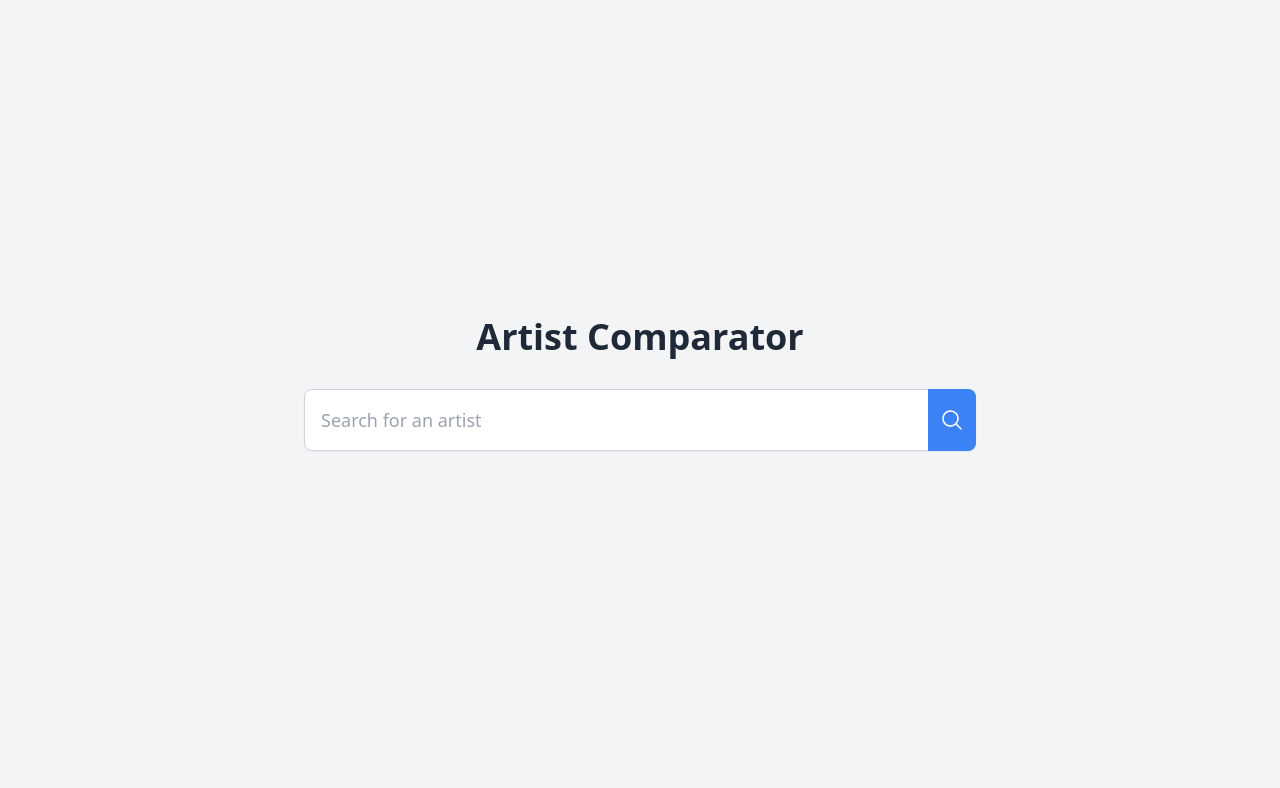
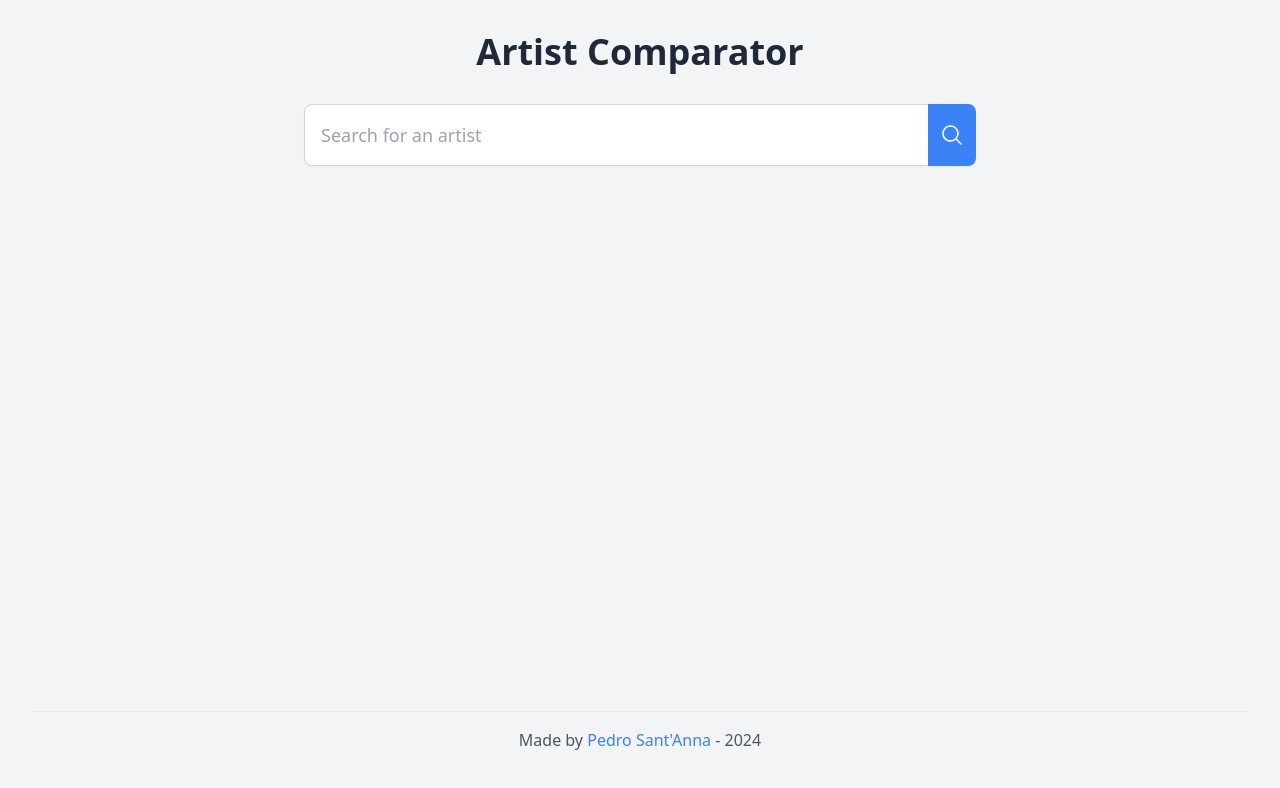
Before and after one commit to pedrosantanna/nextjs-artist-stats, a Next.js app: page / in a window 1280 px wide. Shown: the top 788 px of the page. Built offline with nearby package versions, Linux system fonts and the light colour scheme.

Commit message:
Add footer with GitHub link and signature and fixed tailwind

```diff
--- a/app/components/ArtistComparison.tsx
+++ b/app/components/ArtistComparison.tsx
@@ -1,67 +1,34 @@
-"use client";
+import React from 'react';
 
-import { useState } from 'react';
-import { getSpotifyArtist } from '../lib/spotify';
-import { getDeezerArtist } from '../lib/deezer';
-import ArtistComparison from './components/ArtistComparison';
-import Loader from './components/Loader';
-import { MagnifyingGlassIcon } from '@heroicons/react/24/solid';
+type ArtistProps = {
+  spotifyArtist: any;
+  deezerArtist: any;
+};
 
-export default function Home() {
-  const [searchTerm, setSearchTerm] = useState('');
-  const [spotifyArtist, setSpotifyArtist] = useState<any>(null);
-  const [deezerArtist, setDeezerArtist] = useState<any>(null);
-  const [error, setError] = useState<string | null>(null);
-  const [loading, setLoading] = useState<boolean>(false);
-
-  const handleSearch = async () => {
-    if (!searchTerm.trim()) {
-      setError('Please enter a valid artist name');
-      return;
-    }
-
-    setLoading(true);
-    setError(null);
-    try {
-      const spotify = await getSpotifyArtist(searchTerm);
-      const deezer = await getDeezerArtist(searchTerm);
-      setSpotifyArtist(spotify);
-      setDeezerArtist(deezer);
-    } catch (err: any) {
-      setError(err.message);
-    } finally {
-      setLoading(false);
-    }
-  };
-
+const ArtistComparison: React.FC<ArtistProps> = ({ spotifyArtist, deezerArtist }) => {
   return (
-    <div className="min-h-screen bg-gray-100 flex flex-col items-center justify-center py-8 px-4 sm:px-6 lg:px-8">
-      <h1 className="text-4xl font-bold text-center text-gray-800 mb-8">Artist Comparator</h1>
-      <div className="relative w-full max-w-2xl mb-8">
-        <input
-          type="text"
-          value={searchTerm}
-          onChange={(e) => setSearchTerm(e.target.value)}
-          className="w-full p-4 pr-12 text-lg text-gray-900 bg-white border border-gray-300 rounded-lg shadow-sm focus:outline-none focus:ring-2 focus:ring-blue-500"
-          placeholder="Search for an artist"
+    <div className="grid grid-cols-1 md:grid-cols-2 gap-6">
+      <div className="bg-white p-6 rounded-lg shadow-md">
+        <h2 className="text-2xl font-semibold mb-4 text-gray-800">{spotifyArtist.name} (Spotify)</h2>
+        <img
+          src={spotifyArtist.images[0]?.url}
+          alt={spotifyArtist.name}
+          className="w-full h-auto mb-4 rounded-lg object-cover"
         />
-        <button
-          onClick={handleSearch}
-          className="absolute inset-y-0 right-0 p-3 flex items-center bg-blue-500 text-white rounded-r-lg hover:bg-blue-600 focus:outline-none"
-        >
-          <MagnifyingGlassIcon className="h-6 w-6" />
-        </button>
+        <p className="text-gray-700 mb-2">Followers: <span className="font-bold">{spotifyArtist.followers.total.toLocaleString()}</span></p>
+        <p className="text-gray-700">Popularity: <span className="font-bold">{spotifyArtist.popularity}</span></p>
       </div>
-      {error && <p className="text-red-500 text-center mb-4">{error}</p>}
-      {loading ? (
-        <Loader />
-      ) : (
-        spotifyArtist && deezerArtist && (
-          <div className="w-full max-w-4xl mt-8">
-            <ArtistComparison spotifyArtist={spotifyArtist} deezerArtist={deezerArtist} />
-          </div>
-        )
-      )}
+      <div className="bg-white p-6 rounded-lg shadow-md">
+        <h2 className="text-2xl font-semibold mb-4 text-gray-800">{deezerArtist.name} (Deezer)</h2>
+        <img
+          src={deezerArtist.picture_medium}
+          alt={deezerArtist.name}
+          className="w-full h-auto mb-4 rounded-lg object-cover"
+        />
+        <p className="text-gray-700 mb-2">Followers: <span className="font-bold">{deezerArtist.nb_fan.toLocaleString()}</span></p>
+      </div>
     </div>
   );
-}
+};
+
+export default ArtistComparison;
--- a/app/page.tsx
+++ b/app/page.tsx
@@ -4,6 +4,7 @@ import { useState } from 'react';
 import { getSpotifyArtist } from '../app/lib/spotify';
 import { getDeezerArtist } from '../app/lib/deezer';
 import ArtistComparison from './components/ArtistComparison';
+import Loader from './components/Loader';
 import { MagnifyingGlassIcon } from '@heroicons/react/24/solid';
 
 export default function Home() {
@@ -11,8 +12,15 @@ export default function Home() {
   const [spotifyArtist, setSpotifyArtist] = useState<any>(null);
   const [deezerArtist, setDeezerArtist] = useState<any>(null);
   const [error, setError] = useState<string | null>(null);
+  const [loading, setLoading] = useState<boolean>(false);
 
   const handleSearch = async () => {
+    if (!searchTerm.trim()) {
+      setError('Please enter a valid artist name');
+      return;
+    }
+
+    setLoading(true);
     setError(null);
     try {
       const spotify = await getSpotifyArtist(searchTerm);
@@ -21,14 +29,15 @@ export default function Home() {
       setDeezerArtist(deezer);
     } catch (err: any) {
       setError(err.message);
+    } finally {
+      setLoading(false);
     }
   };
 
   return (
-
-    <div className="min-h-screen bg-gray-100 flex flex-col items-center justify-center py-8 px-4 sm:px-6 lg:px-8">
+    <div className="min-h-screen bg-gray-100 flex flex-col items-center justify-between py-8 px-4 sm:px-6 lg:px-8">
+      <div className="w-full flex flex-col items-center">
         <h1 className="text-4xl font-bold text-center text-gray-800 mb-8">Artist Comparator</h1>
-
         <div className="relative w-full max-w-2xl mb-8">
           <input
             type="text"
@@ -37,7 +46,6 @@ export default function Home() {
             className="w-full p-4 pr-12 text-lg text-gray-900 bg-white border border-gray-300 rounded-lg shadow-sm focus:outline-none focus:ring-2 focus:ring-blue-500"
             placeholder="Search for an artist"
           />
-
           <button
             onClick={handleSearch}
             className="absolute inset-y-0 right-0 p-3 flex items-center bg-blue-500 text-white rounded-r-lg hover:bg-blue-600 focus:outline-none"
@@ -46,11 +54,30 @@ export default function Home() {
           </button>
         </div>
         {error && <p className="text-red-500 text-center mb-4">{error}</p>}
-      {spotifyArtist && deezerArtist && (
+        {loading ? (
+          <Loader />
+        ) : (
+          spotifyArtist && deezerArtist && (
             <div className="w-full max-w-4xl mt-8">
               <ArtistComparison spotifyArtist={spotifyArtist} deezerArtist={deezerArtist} />
             </div>
+          )
         )}
+      </div>
+      <footer className="w-full text-center py-4 mt-8 border-t">
+        <p className="text-gray-600">
+          Made by{' '}
+          <a
+            href="https://github.com/pedrosantanna"
+            target="_blank"
+            rel="noopener noreferrer"
+            className="text-blue-500 hover:underline"
+          >
+            Pedro Sant'Anna
+          </a>{' '}
+          - 2024
+        </p>
+      </footer>
     </div>
   );
 }
```
Lines whose indentation alone changed are shown as unchanged.
